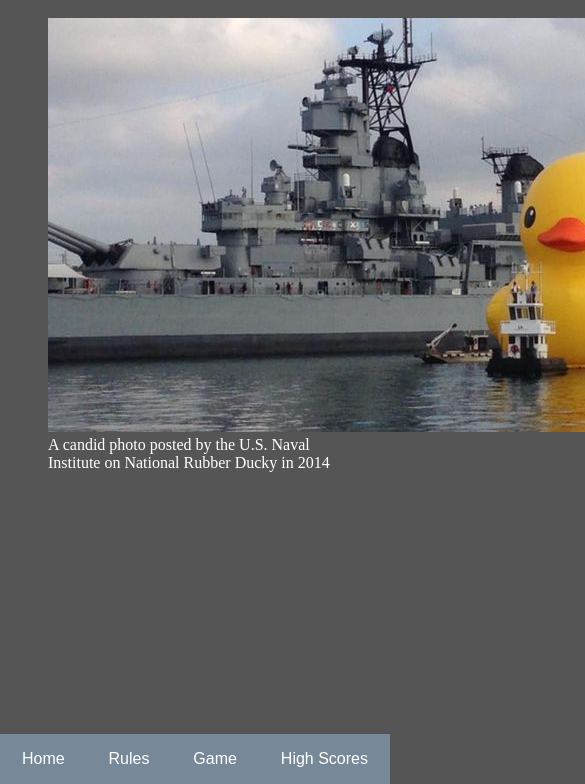
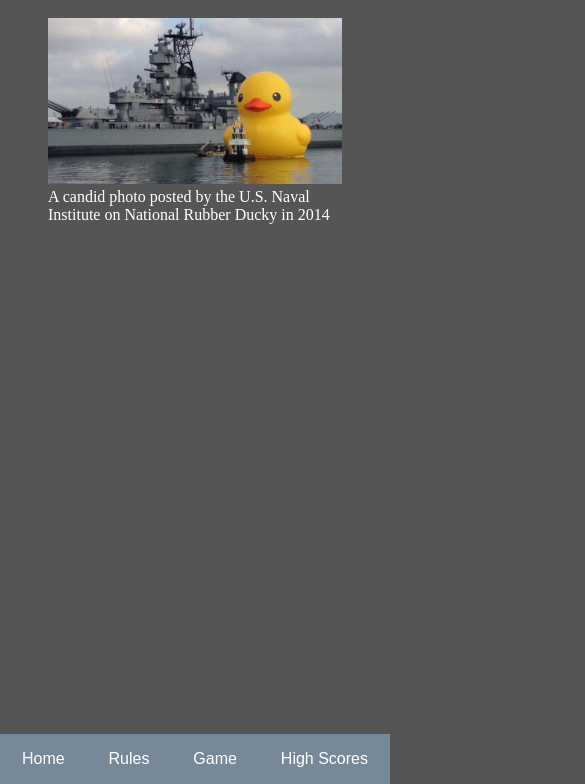
Before and after one commit to bt997/bt997.github.io, a plain HTML site: page index.html in a window 390 px wide. Shown: the part 60-844 px from the top of the page, 585 px wide, since content can reach past the window. Drawn offline with Linux system fonts and the light colour scheme; files whose address does not match are found by name.

Commit message:
Made homepage img responsive on mobile

```diff
--- a/common/style.css
+++ b/common/style.css
@@ -14,7 +14,6 @@ h2 {
     color: white;
     font-family: "Impact";
 }
-
 
 figcaption {
     color: white;
@@ -71,6 +70,14 @@ ol {
     margin-right: 50px;
   }
 
+@media (width <= 800px) {
+    figure img {
+        width: 100%;
+        height: auto;
+        max-width: 100%;
+    }
+}
+
 @media (width <= 600px) {
     body {
         padding-bottom: 10px;
```
